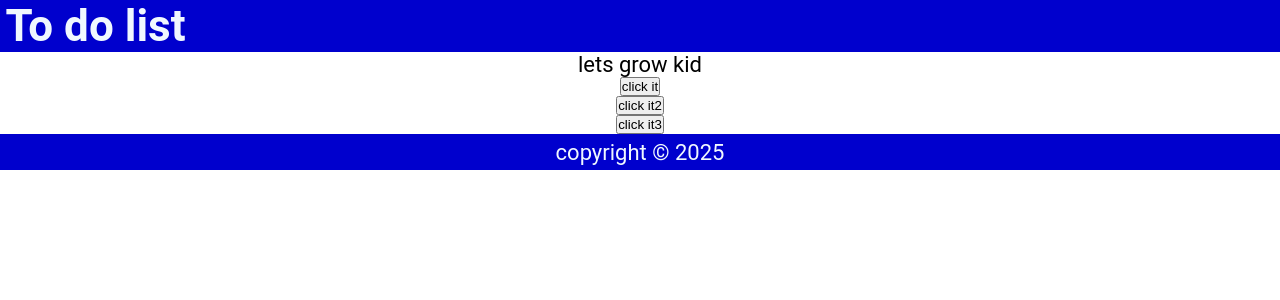
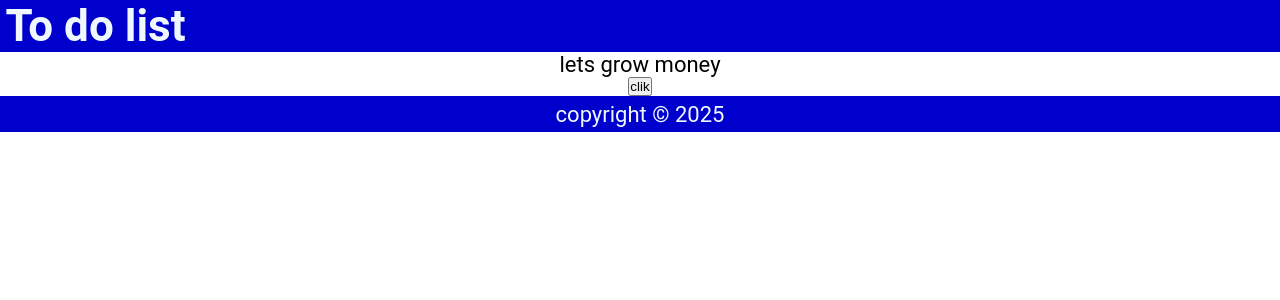
Before and after one commit to VISWAR06/react-git, a React (Create React App) app: page / in a window 1280 px wide. Shown: the top 300 px of the page. Built offline with nearby package versions, Linux system fonts and the light colour scheme.

Commit message:
day2-chp4

```diff
--- a/src/App.js
+++ b/src/App.js
@@ -1,6 +1,7 @@
 import Header from "./Header"
 import Content from "./Content"
 import Footer from "./Footer"
+import Usestate from "./Usestate"
 function App(){
  /* const chg = () =>{
     const name=["hello","hi","how"]
@@ -15,11 +16,12 @@ function App(){
 
 
   return(
-    <div>
+    <div>{/*  <Usestate/> */}
 
   <Header/>
   <Content/>
   <Footer/>
+
     </div>
   )
 }
--- a/src/Content.js
+++ b/src/Content.js
@@ -1,12 +1,13 @@
 import React from 'react'
+import { useState } from 'react';
 
 const Content = () => {
     function cll(){
-        const name=["money","kind","kid"];
+        const name=["money","kind","love"];
         const int=Math.floor(Math.random()*name.length);
-        return name[int];
+        setName(name[int])
     }
-    const onclicke=()=>{
+    /* const onclicke=()=>{
         console.log("u clicked")
     }
     function onc(names){
@@ -14,13 +15,19 @@ const Content = () => {
     }
     const onc3=(e)=>{
         console.log(e.target.innerText)
-    }
+    } */
+
+        const [name,setName]=useState("money")
+
   return (
     <main>
-    <p>lets grow {cll()}</p>
-    <button onClick={()=>onclicke()}>click it</button>
-    <button onClick={()=>onc('viswa')}>click it2</button>
-    <button onClick={(e)=>onc3(e)}>click it3</button>
+     {/*    <p onDoubleClick={()=>{onclikec()}}>lets grow</p> */}
+    <p >lets grow {name}</p>
+    <button onClick={cll}>clik</button>
+   {/*  <button onClick={()=>onclicke()}>click it</button>
+   {/*  <button onClick={()=>onc('viswa')}>click it2</button>
+    <button onClick={(e)=>onc3(e)}>click it3</button> */}
+
     </main>
   )
 }
--- /dev/null
+++ b/src/Usestate.js
@@ -0,0 +1,20 @@
+import React from 'react'
+import { useState } from 'react'
+const Usestate = () => {
+    const [count,setcount]=useState(50);
+    const incre=()=>{
+        setcount(count=>count+1)
+    }
+    const decr=()=>{
+        setcount(count=>count-1)
+    }
+  return (
+    <main>
+        <button onClick={incre}>+</button>
+        <span>{count}</span>
+        <button onClick={decr}>-</button>
+    </main>
+  )
+}
+
+export default Usestate
```
